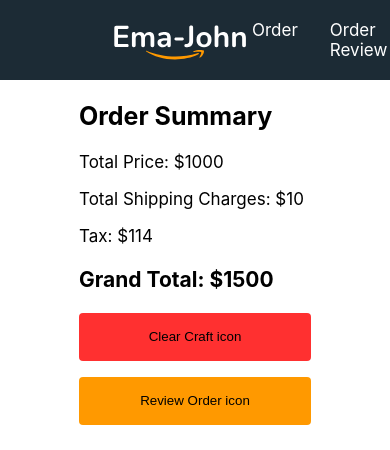
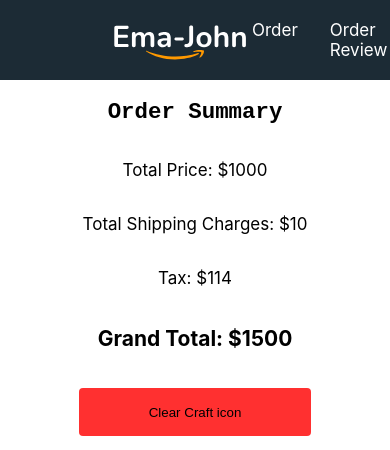
Before and after one commit to codex-zubair/ema-john, a React (Create React App) app: page / in a window 390 px wide. Shown: the top 450 px of the page. Built offline with nearby package versions, Linux system fonts and the light colour scheme.

Commit message:
basic structure are ready for mobile

```diff
--- a/src/App.js
+++ b/src/App.js
@@ -1,4 +1,5 @@
 import './App.css';
+import Footer from './components/Footer/Footer';
 import Header from './components/Header/Header';
 import Shop from './components/Shop/Shop';
 
@@ -13,6 +14,11 @@ function App() {
       <Shop></Shop>
       {/* Main Section End */}
 
+
+      {/* Footer Section Start */}
+      <Footer></Footer>
+      {/* Footer Section End */}
+
     </div>
   );
 }
--- a/src/components/Craft/Craft.css
+++ b/src/components/Craft/Craft.css
@@ -1,6 +1,14 @@
 .craft
 {
-    background-color:'rgba(255, 153, 0, 0.3)';
+    background-color: rgba(255, 153, 0, 0.3);
+    width: 264px;
+    height: 944px;
+}
+
+.craft h2
+
+{
+    font-size:25px
 }
 
 .craft p
@@ -18,3 +26,26 @@
     border-radius: 4px;
     border: none;
 }
+
+
+@media screen and (max-width: 700px) {
+
+    .craft
+{
+    background-color: rgba(255, 153, 0, 0);
+    width: 300px;
+    height: 250px;
+    display: flex;
+    flex-direction: column;
+    align-items: center;
+    margin-bottom: 2rem;
+}
+
+.craft h2
+{
+
+    font-size: 1.4rem;
+    font-family:'Courier New', Courier, monospace;
+}
+
+}
--- a/src/components/Craft/Craft.js
+++ b/src/components/Craft/Craft.js
@@ -4,7 +4,7 @@ import './Craft.css';
 const Craft = () => {
     return (
         <div className='craft'>
-            <h2 style={{fontSize:'25px'}}>Order Summary</h2>
+            <h2>Order Summary</h2>
             <p>Total Price: <span>$1000</span></p>
             <p>Total Shipping Charges: <span>$10</span></p>
             <p>Tax: <span>$114</span></p>
--- /dev/null
+++ b/src/components/Footer/Footer.css
@@ -0,0 +1,15 @@
+.footer
+{
+    margin-top: 2rem;
+    background-color:#2C2C2C;
+    padding-top: 1rem;
+    display: flex;
+    align-items: center;
+    justify-content: center;
+}
+
+.footer h5
+{
+    color: white;
+    font-weight: 400;
+}
--- /dev/null
+++ b/src/components/Footer/Footer.js
@@ -0,0 +1,12 @@
+import React from 'react';
+import './Footer.css'
+
+const Footer = () => {
+    return (
+        <div className='footer'>
+            <h5>Copyright 2022 By Zubair</h5>
+        </div>
+    );
+};
+
+export default Footer;
```
